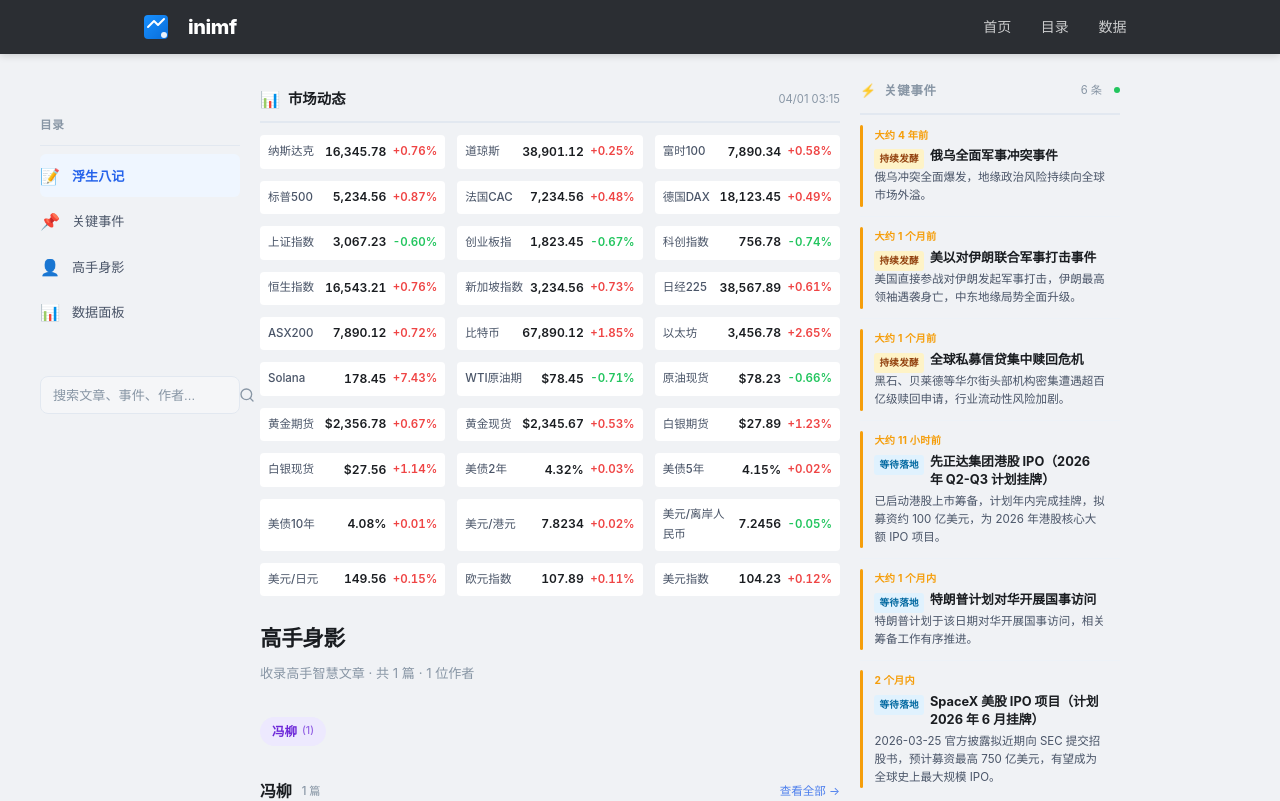
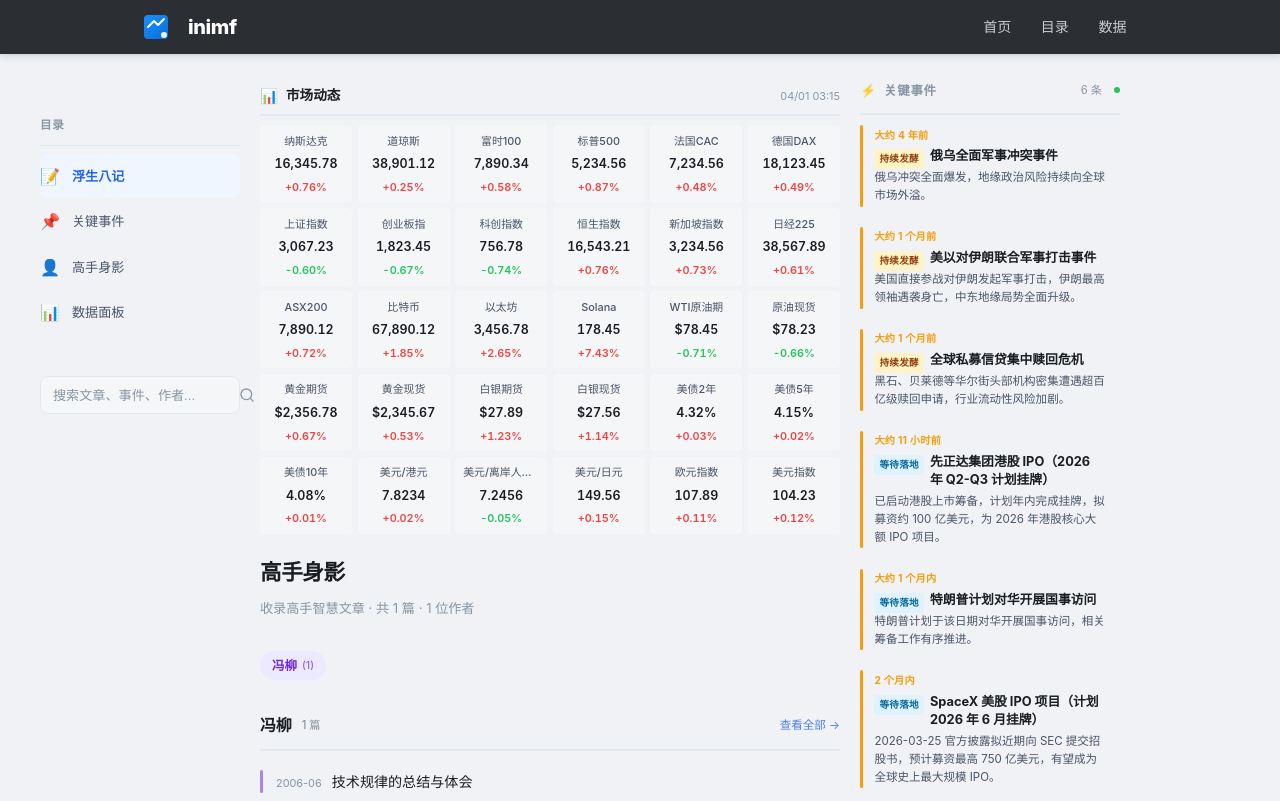
Before and after one commit to web1286/inimf-blog, a Next.js app: page /masters in a window 1280 px wide. Shown: the top 801 px of the page. Built offline with nearby package versions, Linux system fonts and the light colour scheme.

Commit message:
优化ticker样式-6列对称紧凑网格

```diff
--- a/styles/globals.css
+++ b/styles/globals.css
@@ -2295,94 +2295,76 @@ a {
 
 /* ==================== LongPort 风格重构 ==================== */
 
-/* ==================== 市场数据 ticker（卡片网格风格） ==================== */
+/* ==================== 市场数据 ticker（紧凑网格布局） ==================== */
 .market-ticker {
-  margin-bottom: 1.5rem;
+  margin-bottom: 1.25rem;
 }
 
 .ticker-header {
   display: flex;
   align-items: center;
   gap: 0.5rem;
-  padding: 0.5rem 0;
+  padding: 0.35rem 0;
   border-bottom: 2px solid var(--color-border);
-  margin-bottom: 0.75rem;
+  margin-bottom: 0.6rem;
 }
 
 .ticker-icon {
-  font-size: 1rem;
+  font-size: 0.9rem;
 }
 
 .ticker-title {
-  font-size: 0.9rem;
+  font-size: 0.85rem;
   font-weight: 600;
   color: var(--color-text);
 }
 
 .ticker-time {
   margin-left: auto;
-  font-size: 0.7rem;
+  font-size: 0.68rem;
   color: var(--color-text-muted);
 }
 
 .ticker-grid {
   display: grid;
-  grid-template-columns: repeat(auto-fit, minmax(180px, 1fr));
-  gap: 0.75rem;
-}
-
-.ticker-section {
+  grid-template-columns: repeat(6, 1fr);
+  gap: 0.35rem;
+}
+
+.ticker-card {
+  display: grid;
+  grid-template-columns: 1fr;
+  gap: 0.2rem;
+  padding: 0.4rem 0.5rem;
   background: var(--color-surface-gray);
-  border-radius: 6px;
-  padding: 0.75rem;
-}
-
-.ticker-section-title {
+  border-radius: 4px;
+  align-items: center;
+  text-align: center;
+  transition: all 0.12s;
+}
+
+.ticker-card:hover {
+  background: var(--color-surface-hover);
+}
+
+.ticker-card-name {
+  font-size: 0.68rem;
+  color: var(--color-text-secondary);
+  font-weight: 500;
+  white-space: nowrap;
+  overflow: hidden;
+  text-overflow: ellipsis;
+}
+
+.ticker-card-value {
   font-size: 0.78rem;
   font-weight: 600;
-  color: var(--color-accent);
-  margin-bottom: 0.5rem;
-  padding-bottom: 0.35rem;
-  border-bottom: 1px solid var(--color-border-light);
-}
-
-.ticker-cards {
-  display: flex;
-  flex-direction: column;
-  gap: 0.4rem;
-}
-
-.ticker-card {
-  display: grid;
-  grid-template-columns: 1fr auto auto;
-  gap: 0.4rem;
-  padding: 0.4rem 0.5rem;
-  background: var(--color-surface);
-  border-radius: 4px;
-  align-items: center;
-  transition: all 0.12s;
-}
-
-.ticker-card:hover {
-  background: var(--color-surface-hover);
-  transform: translateX(2px);
-}
-
-.ticker-card-name {
-  font-size: 0.72rem;
-  color: var(--color-text-secondary);
-  font-weight: 500;
-}
-
-.ticker-card-value {
-  font-size: 0.76rem;
-  font-weight: 600;
   color: var(--color-text);
   font-variant-numeric: tabular-nums;
 }
 
 .ticker-card-change {
-  font-size: 0.72rem;
+  font-size: 0.68rem;
   font-weight: 600;
   font-variant-numeric: tabular-nums;
 }
```
